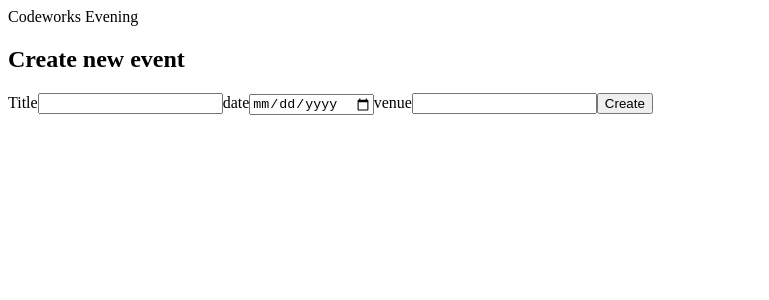
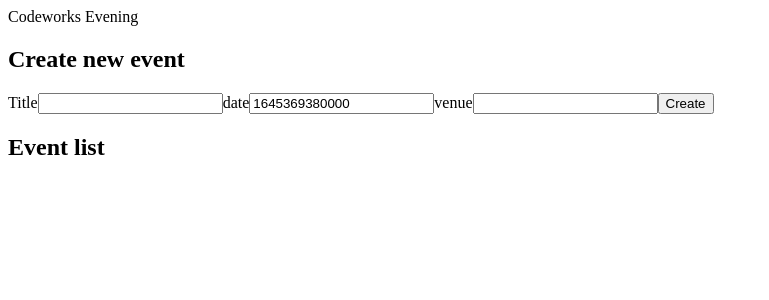
Before and after one commit to alisha0815/event_tracker_app, a React (Create React App) app in the folder client/: page / in a window 1280 px wide. Shown: the top 300 px of the page, without its empty margins (0-769 px from the left). Built offline with nearby package versions, Linux system fonts and the light colour scheme; no server answers; the HTML template or start-up script is replaced by a standard one.

Commit message:
submit handler working but rendering should be imple

```diff
--- a/client/src/App.js
+++ b/client/src/App.js
@@ -16,9 +16,8 @@ function App() {
       method: 'POST',
       headers: { 'Content-type': 'application/json' },
       body: JSON.stringify({
-        title: 'Big storm in London',
+        title: 'another try',
         venue: 'Det går bra🚀🚀🤡',
-        date: '2016-10-29T18:00:00.000Z',
       }),
     })
       .then((res) => res.json())
--- a/client/src/components/eventForm.jsx
+++ b/client/src/components/eventForm.jsx
@@ -1,10 +1,22 @@
 import React from 'react';
+import EventList from './eventList';
 
 const EventForm = ({ event, setEvent, events, setEvents, inputHandler }) => {
+  const submitHandler = (e) => {
+    e.preventDefault();
+    const { title, date, venue } = e.target;
+    setEvents([
+      { title: title.value, date: date.value, venue: venue.value },
+      ...events,
+    ]);
+    setEvent({ title: '', date: '', venue: '' });
+    console.log('events====>', events);
+  };
+
   return (
     <>
       <h2>Create new event</h2>
-      <form>
+      <form onSubmit={submitHandler}>
         <label htmlFor="title">Title</label>
         <input
           name="title"
@@ -15,8 +27,8 @@ const EventForm = ({ event, setEvent, events, setEvents, inputHandler }) => {
         <label htmlFor="date">date</label>
         <input
           name="date"
-          type="date"
-          value={event.date}
+          type="text"
+          value={event.date || Date.now()}
           onChange={inputHandler}
         />
 
@@ -29,6 +41,7 @@ const EventForm = ({ event, setEvent, events, setEvents, inputHandler }) => {
         />
         <button type="submit">Create</button>
       </form>
+      <EventList key={event.id} evnets={events} />
     </>
   );
 };
--- a/client/src/components/eventList.jsx
+++ b/client/src/components/eventList.jsx
@@ -1,5 +1,12 @@
 import React from 'react';
 
-const EventList = () => <h2>Event list goes here</h2>;
+const EventList = ({ events }) => {
+  return (
+    <>
+      <h2>Event list</h2>
+      {/* <ul>{events.map((item) => console.log)}</ul> */}
+    </>
+  );
+};
 
 export default EventList;
```
Also changed, not shown: client/service/apiClient.js (added).
